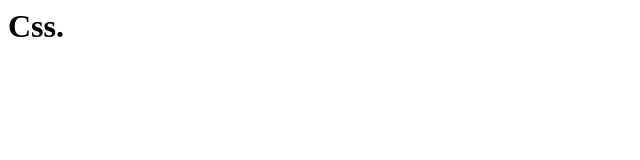
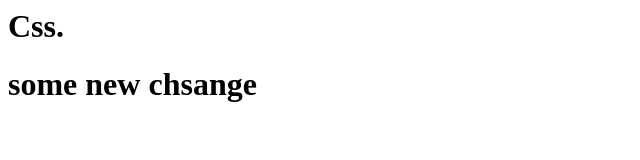
Before and after one commit to abhishekjuneja15/workshop-oss, a plain HTML site: page index.html in a window 1280 px wide. Shown: the whole page, without its empty margins (0-640 px from the left). Drawn offline with Linux system fonts and the light colour scheme.

Commit message:
Update index.html

```diff
--- a/index.html
+++ b/index.html
@@ -1,3 +1,4 @@
 <html>
 <h1>Css.</h1>
+  <h1>some new chsange</h1>
 </html>
```
